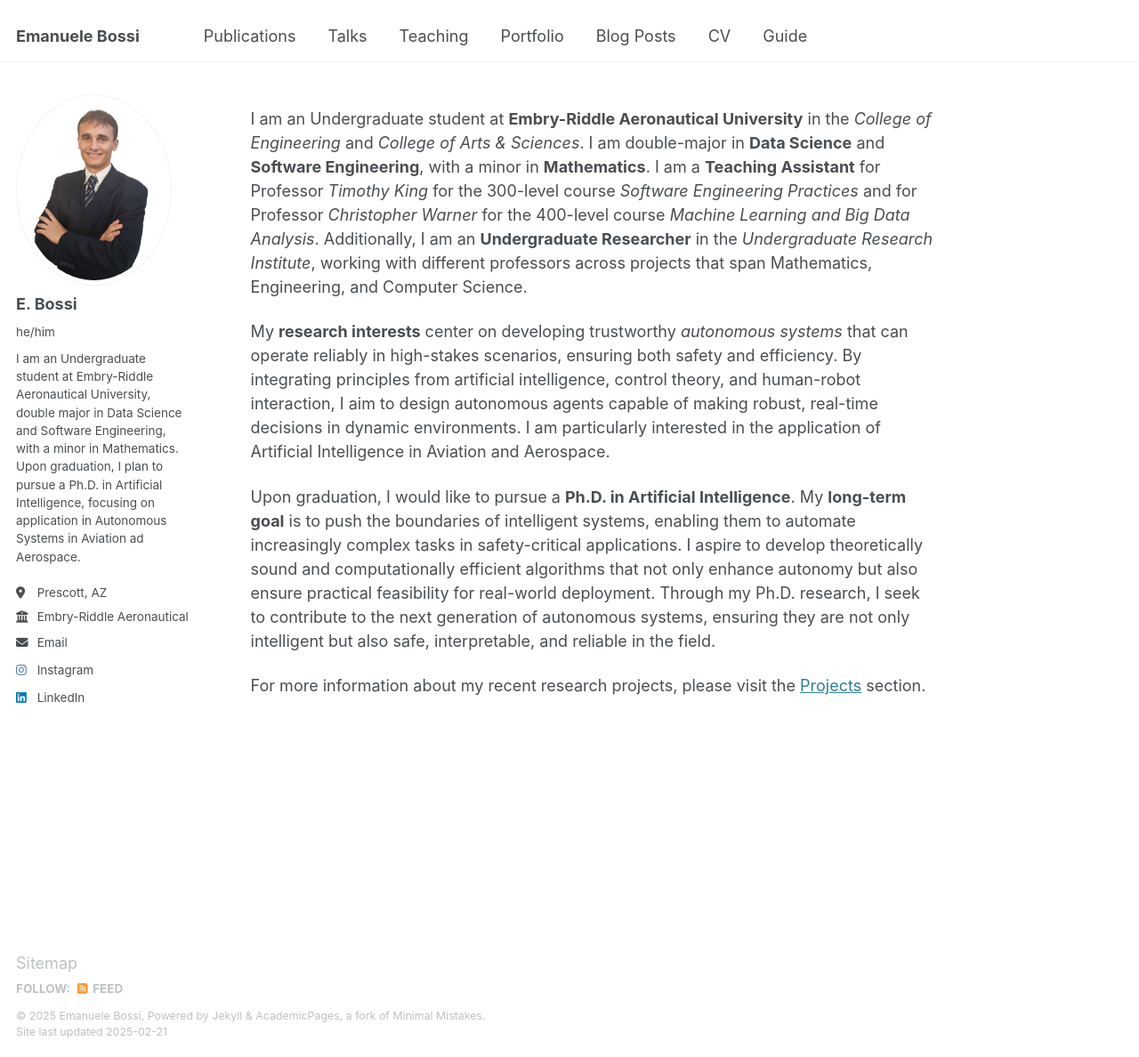
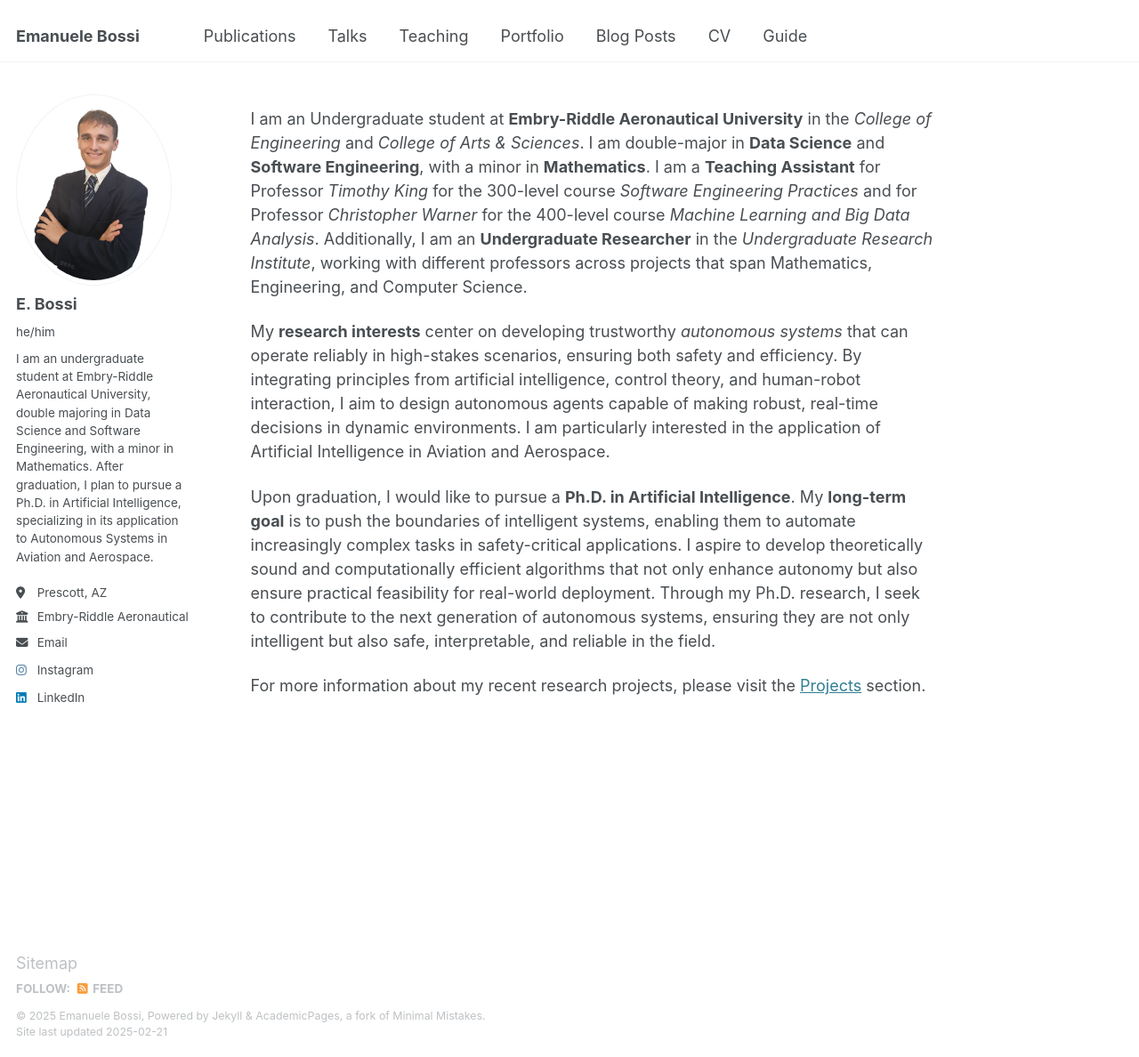
Before and after one commit to bossiemanuele/bossiemanuele.github.io, a Jekyll site: the page built from _pages/about.md, in a window 1280 px wide and 1188 px high. Shown: the whole window at 89% size. Built offline with Jekyll 4.4.1, drawn with Linux system fonts in a browser that asks for light colours.

Commit message:
Update _config.yml

```diff
--- a/_config.yml
+++ b/_config.yml
@@ -12,7 +12,7 @@ site_theme               : "default"
 title                    : "Emanuele Bossi"
 title_separator          : "-"
 name                     : &name "Emanuele Bossi"
-description              : &description "I am an Undergraduate student at Embry-Riddle Aeronautical University, double major in Data Science and Software Engineering, with a minor in Mathematics. Upon graduation, I plan to pursue a Ph.D. in Artificial Intelligence, focusing on application in Autonomous Systems in Aviation ad Aerospace."
+description              : &description "I am an undergraduate student at Embry-Riddle Aeronautical University, double majoring in Data Science and Software Engineering, with a minor in Mathematics. After graduation, I plan to pursue a Ph.D. in Artificial Intelligence, specializing in its application to Autonomous Systems in Aviation and Aerospace."
 url                      : https://bossiemanuele.github.io # the base hostname & protocol for your site e.g. "https://[your GitHub username].github.io"
 baseurl                  : "" # the subpath of your site, e.g. "/blog"
 repository               : "academicpages/academicpages.github.io"
@@ -25,7 +25,7 @@ author:
   avatar           : "profile.png"
   name             : "E. Bossi"
   pronouns         : "he/him" # example: "she/her"
-  bio              : "I am an Undergraduate student at Embry-Riddle Aeronautical University, double major in Data Science and Software Engineering, with a minor in Mathematics. Upon graduation, I plan to pursue a Ph.D. in Artificial Intelligence, focusing on application in Autonomous Systems in Aviation ad Aerospace."
+  bio              : "I am an undergraduate student at Embry-Riddle Aeronautical University, double majoring in Data Science and Software Engineering, with a minor in Mathematics. After graduation, I plan to pursue a Ph.D. in Artificial Intelligence, specializing in its application to Autonomous Systems in Aviation and Aerospace."
   location         : "Prescott, AZ"
   employer         : "Embry-Riddle Aeronautical University"
   uri              : # URL
```
